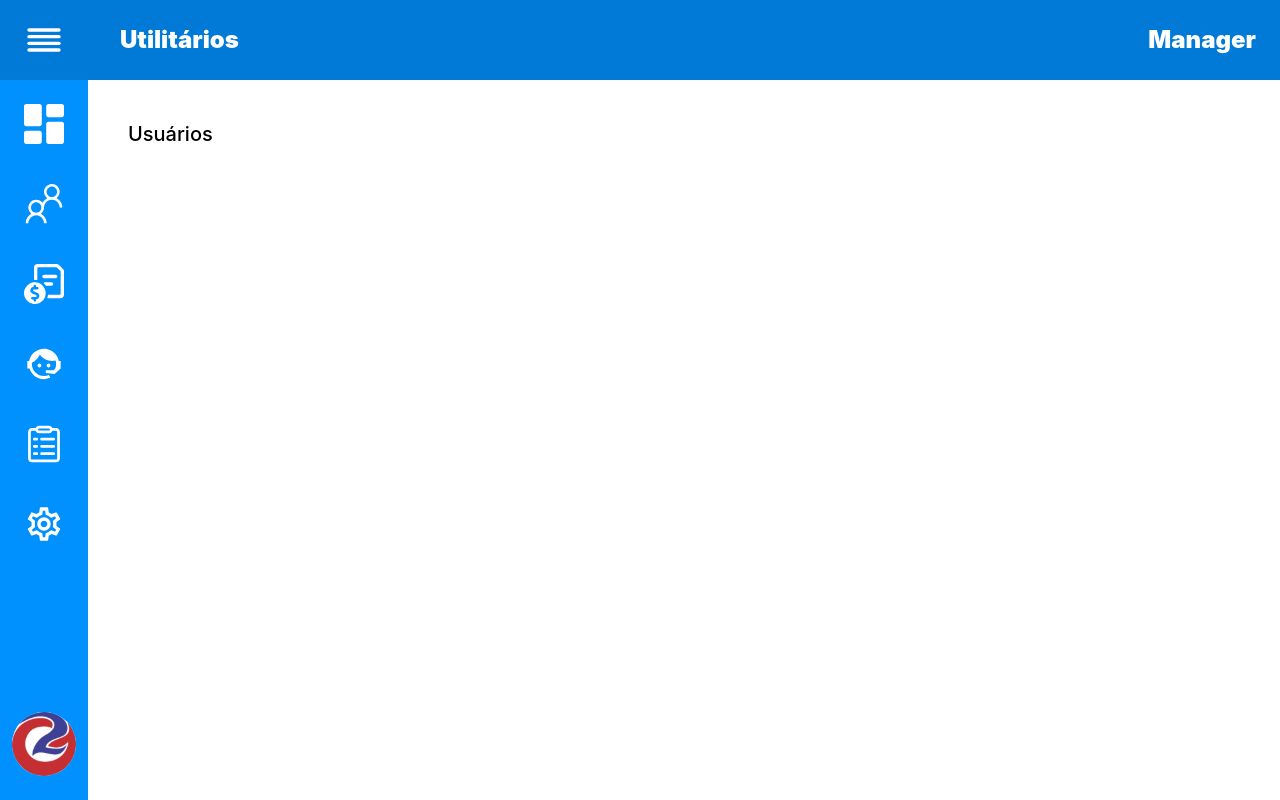
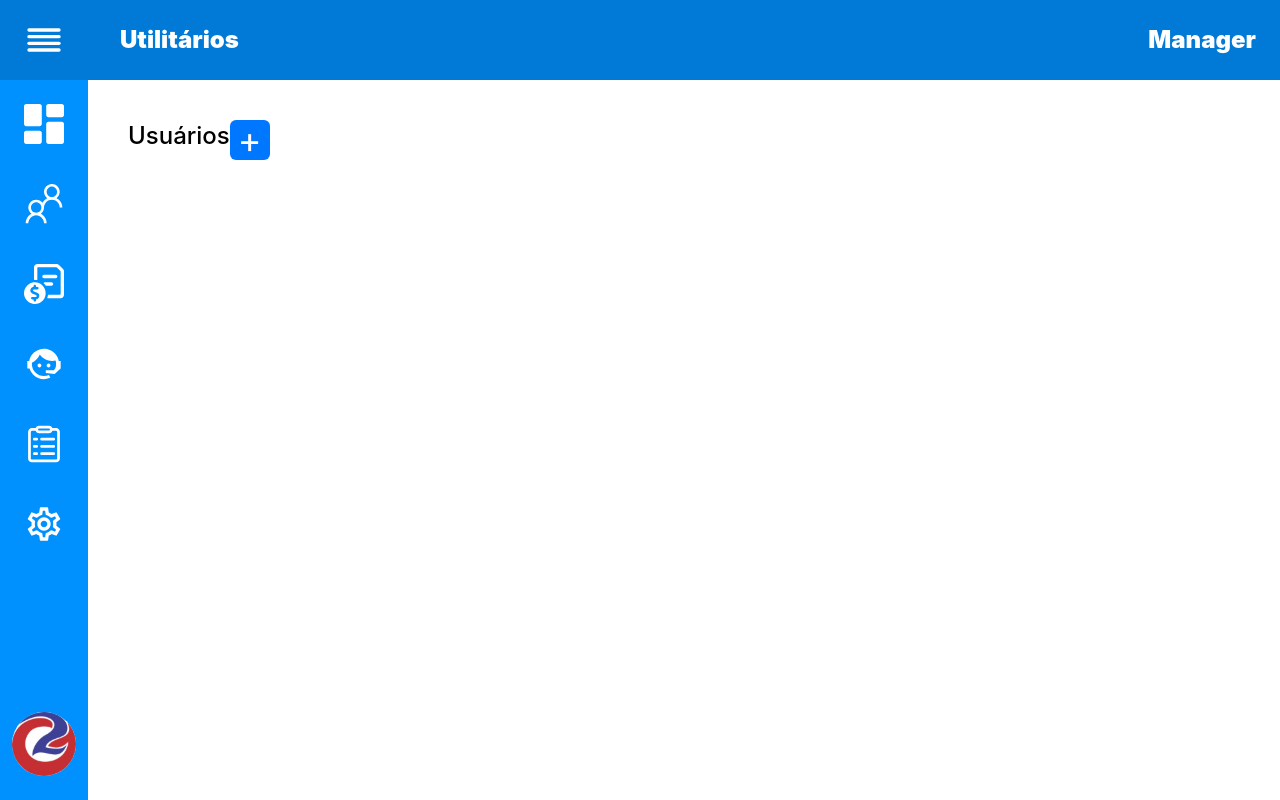
Before and after one commit to leo3210k/User_Page, a Vue app: page /users in a window 1280 px wide. Built offline with nearby package versions, Linux system fonts and the light colour scheme.

Commit message:
feat: add Users button to add users

```diff
--- a/src/components/template/Users.vue
+++ b/src/components/template/Users.vue
@@ -1,7 +1,10 @@
 <template>
   <PageModel>
     <div class="m-10">
-      <span class="text-black text-xl font-medium">Usuários</span>
+      <div class="flex">
+        <span class="text-black text-2xl font-medium">Usuários</span>
+        <div class="w-10 h-10 flex justify-center items-center text-4xl bg-azure-radiance-darker text-white rounded-md">+</div>
+      </div>
     </div>
   </PageModel>
 </template>
```
